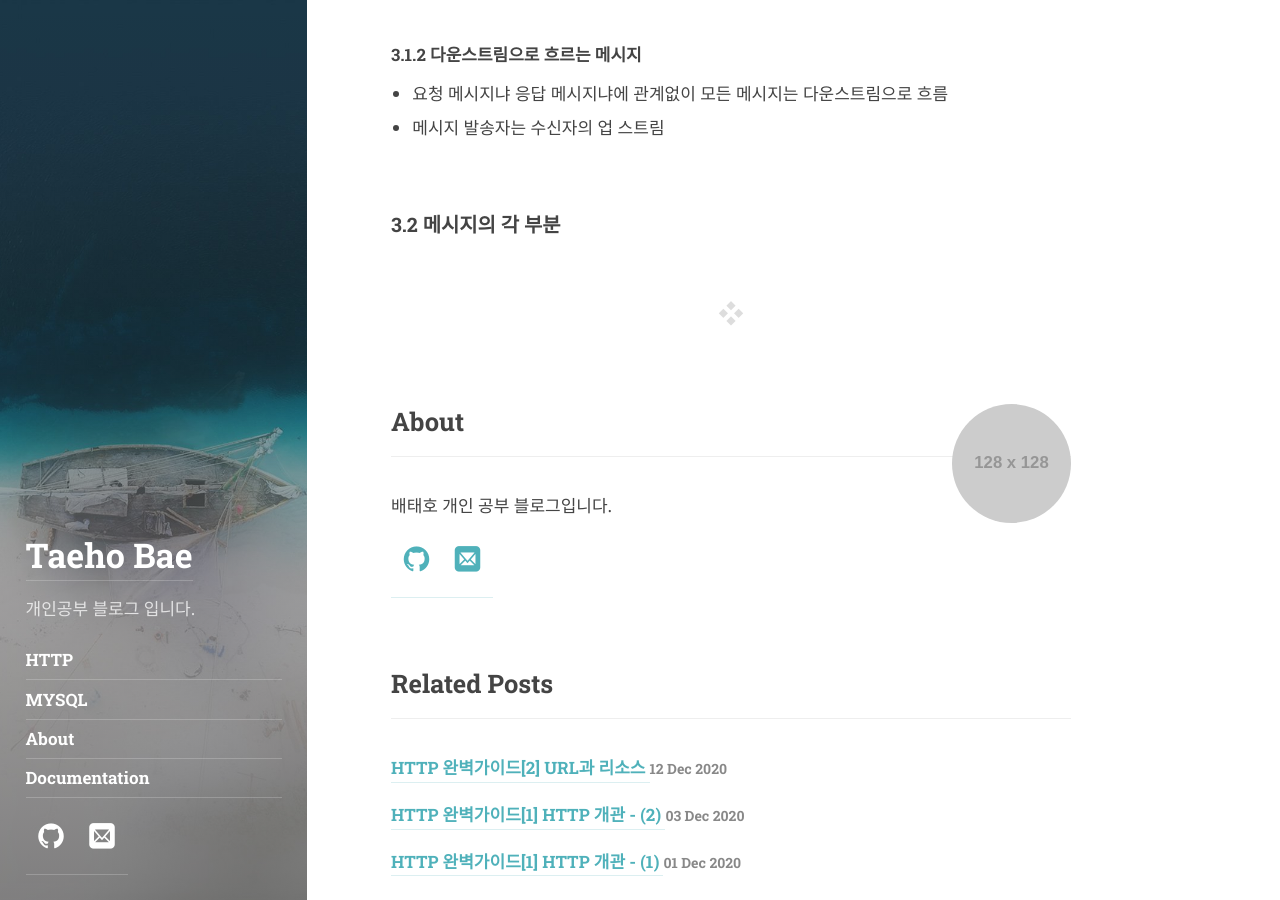
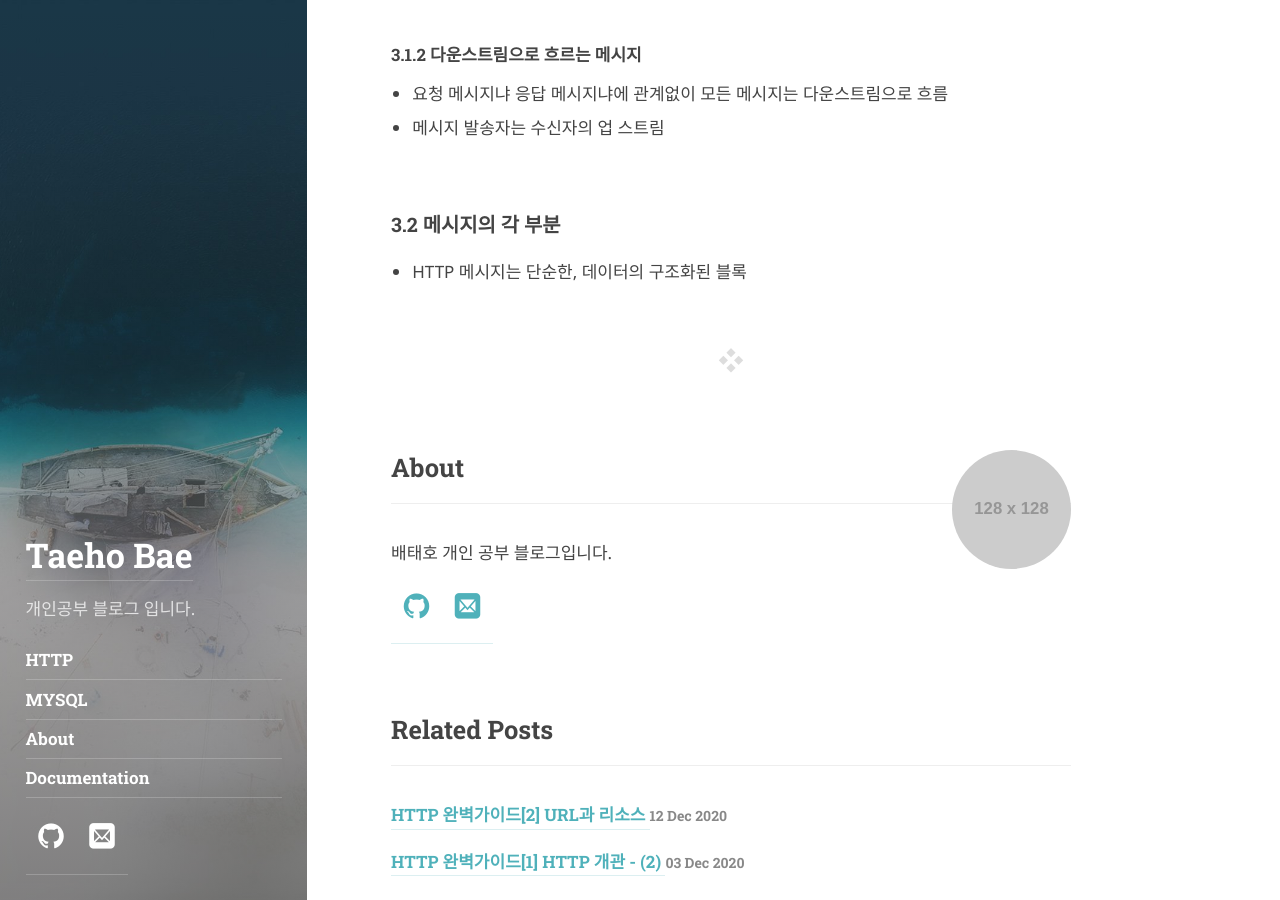
Before and after one commit to taeho0304/taeho0304.github.io, a Jekyll site: the page built from _posts/2020-12-26-http3_1.md, in a window 1280 px wide and 900 px high, scrolled down 752 px. Built offline with Jekyll 4.4.1, drawn with Linux system fonts in a browser that asks for light colours; some web fonts are replaced.

Commit message:
add http 3-1

```diff
--- a/_posts/2020-12-26-http3_1.md
+++ b/_posts/2020-12-26-http3_1.md
@@ -20,3 +20,4 @@ HTTP 완벽가이드[3] HTTP 메시지 - (1)
 * 메시지 발송자는 수신자의 업 스트림
 
 ### 3.2 메시지의 각 부분
+* HTTP 메시지는 단순한, 데이터의 구조화된 블록
```
